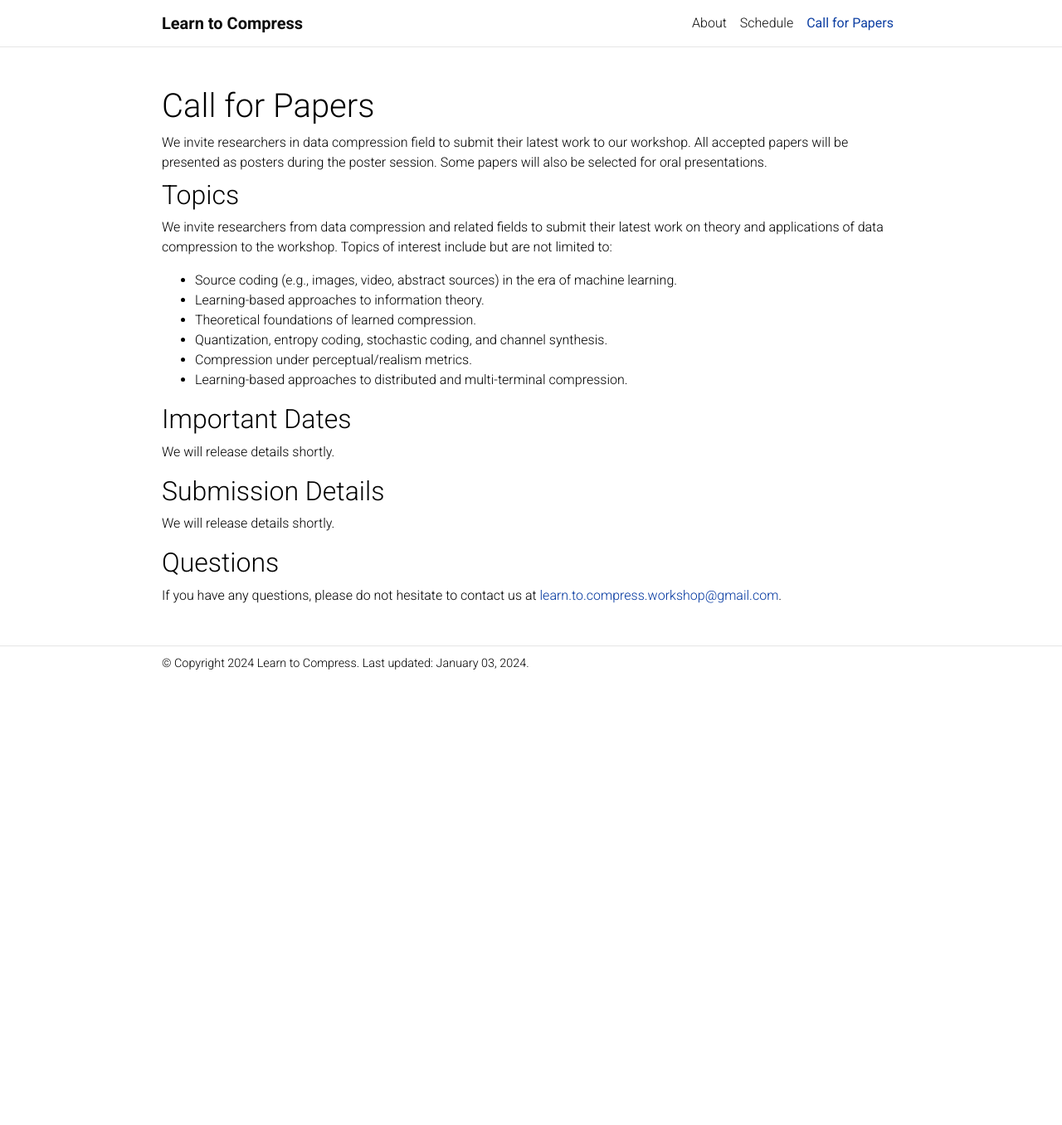
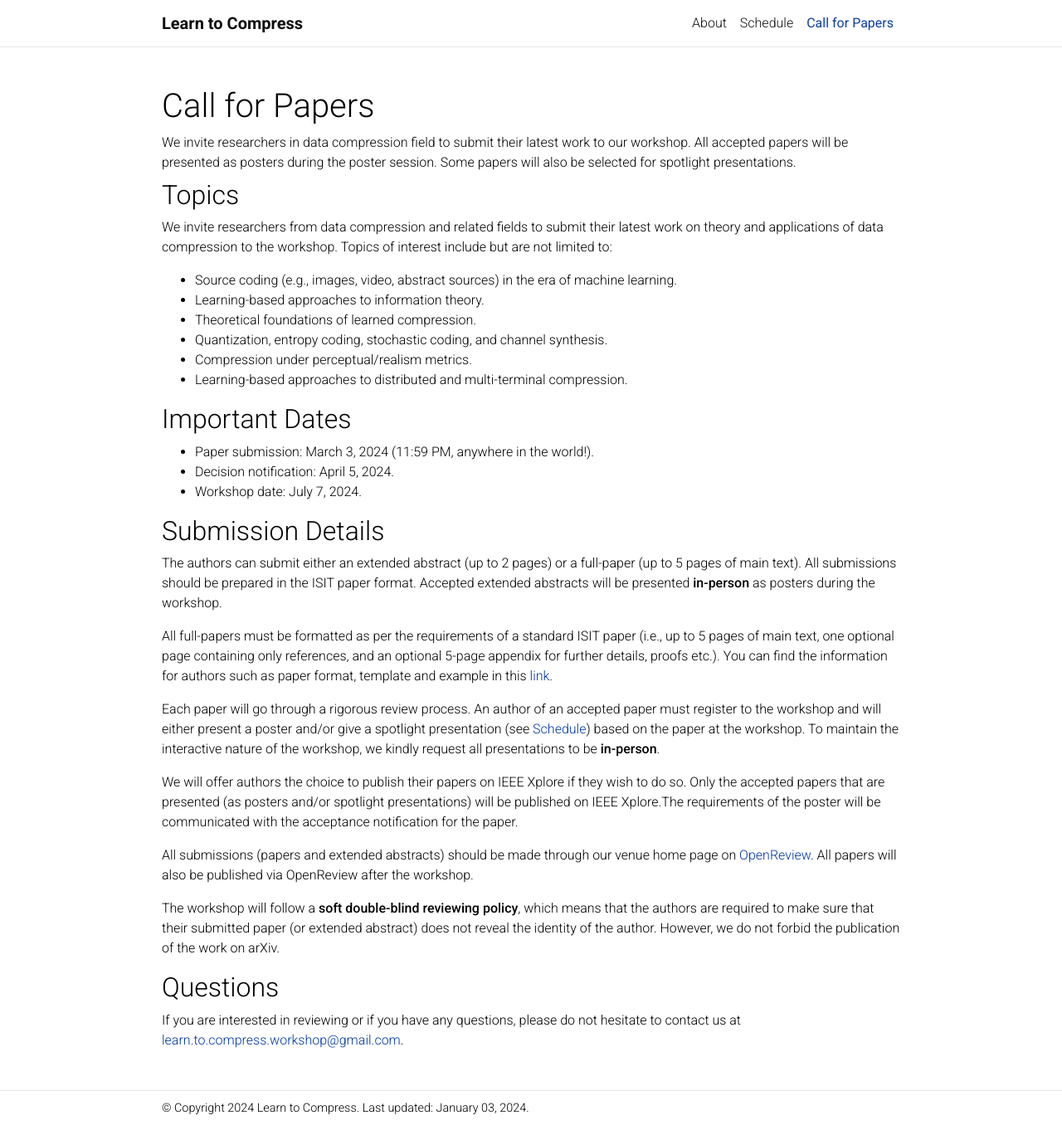
Before and after one commit to learn-to-compress-workshop-isit/learn-to-compress-workshop-isit.github.io, a Jekyll site: the page built from _pages/call.md, in a window 1280 px wide and 1356 px high. Shown: the whole window at 83% size. Built offline with Jekyll 4.4.1, drawn with Linux system fonts in a browser that asks for light colours; comment, search, counter and statistics services are not loaded; a style sheet for code colours, icons or effects is not loaded.

Commit message:
call for papers details

```diff
--- a/_layouts/workshop.html
+++ b/_layouts/workshop.html
@@ -37,7 +37,9 @@ layout: default
     <b><u>To stay tuned for more information on invited keynote speakers and submission guidelines and more, follow us on Twitter <a href="https://twitter.com/learn_to_cmpres" target="_blank">@learn_to_cmpress</a></u></b>.
 
 
-
+    <br>
+    <br>
+    If you are interested in reviewing, please email us at <a href="mailto:learn.to.compress.workshop@gmail.com" target="_blank">learn.to.compress.workshop@gmail.com</a>.
 
     <br>
 
--- a/_pages/call.md
+++ b/_pages/call.md
@@ -2,7 +2,7 @@
 layout: page
 permalink: /submissions/
 title: Call for Papers
-description: We invite researchers in data compression field to submit their latest work to our workshop. All accepted papers will be presented as posters during the poster session. Some papers will also be selected for oral presentations.
+description: We invite researchers in data compression field to submit their latest work to our workshop. All accepted papers will be presented as posters during the poster session. Some papers will also be selected for spotlight presentations.
 nav: true
 nav_order: 3
 ---
@@ -18,12 +18,25 @@ We invite researchers from data compression and related fields to submit their l
 
 
 ## Important Dates
-We will release details shortly.
+* Paper submission: March 3, 2024 (11:59 PM, anywhere in the world!).
+* Decision notification: April 5, 2024.
+* Workshop date: July 7, 2024.
 
 ## Submission Details
-We will release details shortly.
+
+The authors can submit either an extended abstract (up to 2 pages) or a full-paper (up to 5 pages of main text). All submissions should be prepared in the ISIT paper format. Accepted extended abstracts will be presented **in-person** as posters during the workshop.
+
+All full-papers must be formatted as per the requirements of a standard ISIT paper (i.e., up to 5 pages of main text, one optional page containing only references, and an optional 5-page appendix for further details, proofs etc.). You can find the information for authors such as paper format, template and example in this [link](https://2024.ieee-isit.org/information-authors-0).
+
+Each paper will go through a rigorous review process. An author of an accepted paper must register to the workshop and will either present a poster and/or give a spotlight presentation (see [Schedule](https://learn-to-compress-workshop-isit.github.io/schedule/)) based on the paper at the workshop. To maintain the interactive nature of the workshop, we kindly request all presentations to be **in-person**.
+
+We will offer authors the choice to publish their papers on IEEE Xplore if they wish to do so. Only the accepted papers that are presented (as posters and/or spotlight presentations) will be published on IEEE Xplore.The requirements of the poster will be communicated with the acceptance notification for the paper.
+
+All submissions (papers and extended abstracts) should be made through our venue home page on [OpenReview](https://openreview.net/group?id=IEEE.org/ISIT/2024/Workshop/LCW#tab-your-consoles). All papers will also be published via OpenReview after the workshop.
+
+The workshop will follow a **soft double-blind reviewing policy**, which means that the authors are required to make sure that their submitted paper (or extended abstract) does not reveal the identity of the author. However, we do not forbid the publication of the work on arXiv.
 
 
 ## Questions
 
-If you have any questions, please do not hesitate to contact us at [learn.to.compress.workshop@gmail.com](mailto:learn.to.compress.workshop@gmail.com).
+If you are interested in reviewing or if you have any questions, please do not hesitate to contact us at [learn.to.compress.workshop@gmail.com](mailto:learn.to.compress.workshop@gmail.com).
```
Also changed, not shown: _pages/schedule.md (+7 -7 lines), 4 other files.
